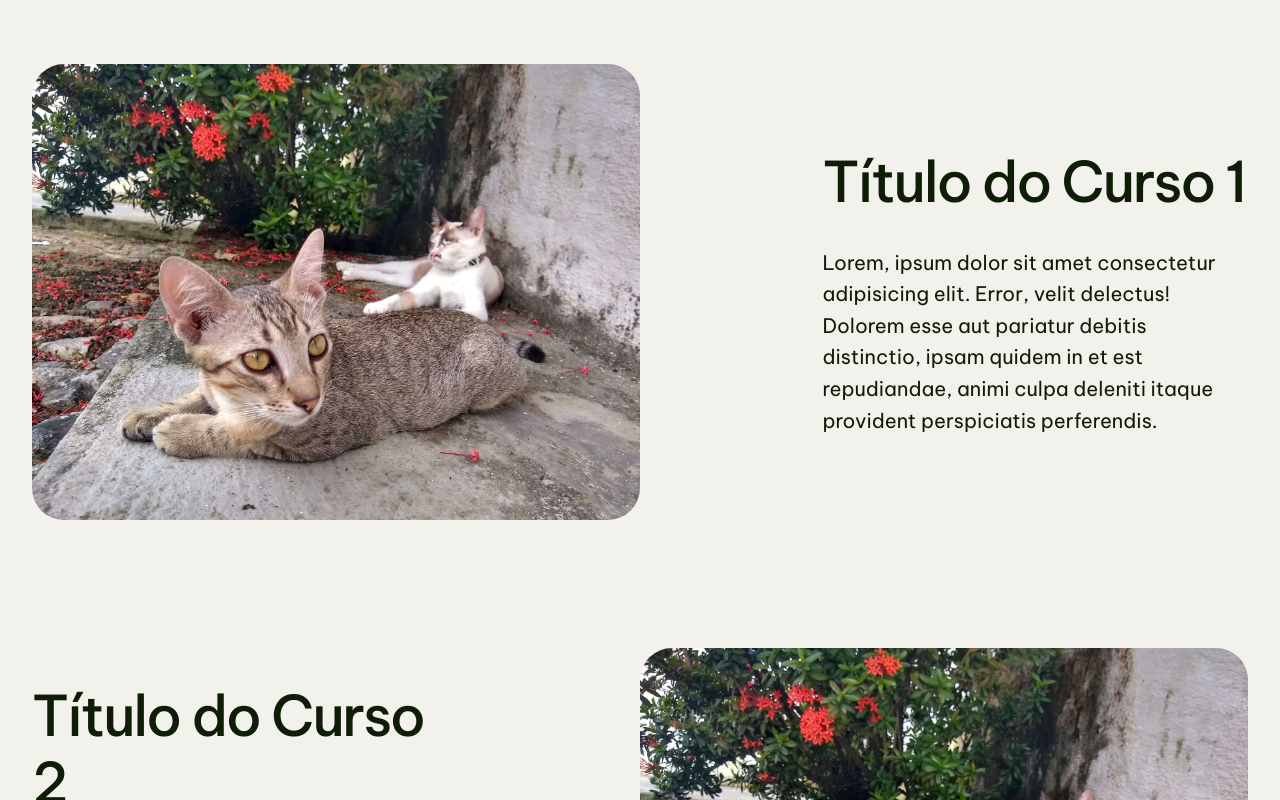
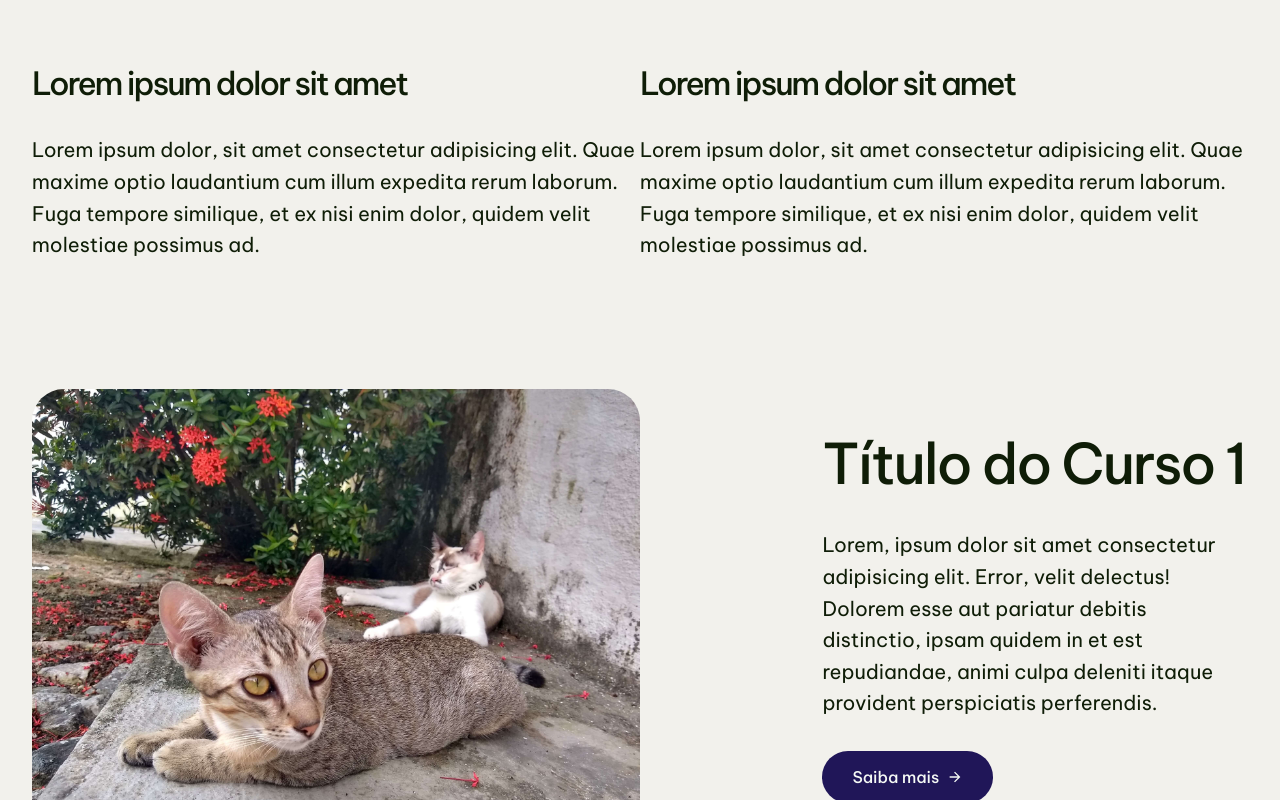
Before and after one commit to SnayderRodrigues/react-study, a React (Vite) app: page /courses in a window 1280 px wide. Shown: the part 1000-1800 px from the top of the page. Built offline with nearby package versions, Linux system fonts and the light colour scheme.

Commit message:
update: CoursesPageContent section component styles

```diff
--- a/src/pages/courses/CoursesPageContent.jsx
+++ b/src/pages/courses/CoursesPageContent.jsx
@@ -1,6 +1,8 @@
 import React from "react";
 import PropTypes from "prop-types";
 import Cat from "../../img/IMG_20200407_163224926_HDR-01.jpeg";
+import { Link } from "react-router-dom";
+import { IoMdArrowForward } from "react-icons/io";
 
 const Course = ({ title, text, imageFirst }) => (
   <div className="coursesPage-content__content">
@@ -12,6 +14,10 @@ const Course = ({ title, text, imageFirst }) => (
         <div className="coursesPage-content__text-wrapper">
           <h3>{title}</h3>
           <p>{text}</p>
+          <Link to="" className="button link">
+            Saiba mais
+            <IoMdArrowForward />
+          </Link>
         </div>
       </>
     ) : (
@@ -19,6 +25,10 @@ const Course = ({ title, text, imageFirst }) => (
         <div className="coursesPage-content__text-wrapper">
           <h3>{title}</h3>
           <p>{text}</p>
+          <Link to="" className="button link">
+            Saiba mais
+            <IoMdArrowForward />
+          </Link>
         </div>
         <div className="coursesPage-content__image-wrapper">
           <img src={Cat} alt={title} />
@@ -66,6 +76,26 @@ const CoursesPageContent = () => {
     <section className="coursesPage-content" id="coursesPageContent">
       <div className="wrapper coursesPage-content__wrapper">
         <h2>Nossos Cursos</h2>
+        <div className="coursesPage-content__description">
+          <div>
+            <h3>Lorem ipsum dolor sit amet</h3>
+            <p>
+              Lorem ipsum dolor, sit amet consectetur adipisicing elit. Quae
+              maxime optio laudantium cum illum expedita rerum laborum. Fuga
+              tempore similique, et ex nisi enim dolor, quidem velit molestiae
+              possimus ad.
+            </p>
+          </div>
+          <div>
+            <h3>Lorem ipsum dolor sit amet</h3>
+            <p>
+              Lorem ipsum dolor, sit amet consectetur adipisicing elit. Quae
+              maxime optio laudantium cum illum expedita rerum laborum. Fuga
+              tempore similique, et ex nisi enim dolor, quidem velit molestiae
+              possimus ad.
+            </p>
+          </div>
+        </div>
         {courses.map((course, index) => (
           <Course
             key={index}
--- a/src/styles/pages/about/_aboutpagetestimonials.scss
+++ b/src/styles/pages/about/_aboutpagetestimonials.scss
@@ -58,8 +58,8 @@
         span {
           display: block;
           font-size: 1.5rem;
-          color: var(--text-color-4);
-          margin-bottom: 1rem;
+          // color: var(--text-color-4);
+          margin-bottom: 2rem;
         }
         p {
           max-width: 420px;
@@ -67,10 +67,10 @@
       }
     }
   }
-  // &__card.card-active {
-  //    width: 600px;
-  //    height: 800px;
-  // }
+  &__card.card-active {
+     background-color: var(--dark-blue);
+     color: var(--text-color-2);
+  }
   .navigation {
     align-self: flex-end;
     position: relative;
--- a/src/styles/pages/courses/_coursespagecontent.scss
+++ b/src/styles/pages/courses/_coursespagecontent.scss
@@ -9,6 +9,18 @@
   &__wrapper {
     display: flex;
     flex-direction: column;
+  }
+  &__description {
+    display: flex;
+    margin-bottom: 8rem;
+
+    div {
+      flex: 1;
+
+      h3 {
+        margin-bottom: 2rem;
+      }
+    }
   }
   &__content {
     display: flex;
@@ -29,6 +41,7 @@
     }
     p {
       font-size: u.rem(20);
+      margin-bottom: 2rem;
     }
   }
 }
```
